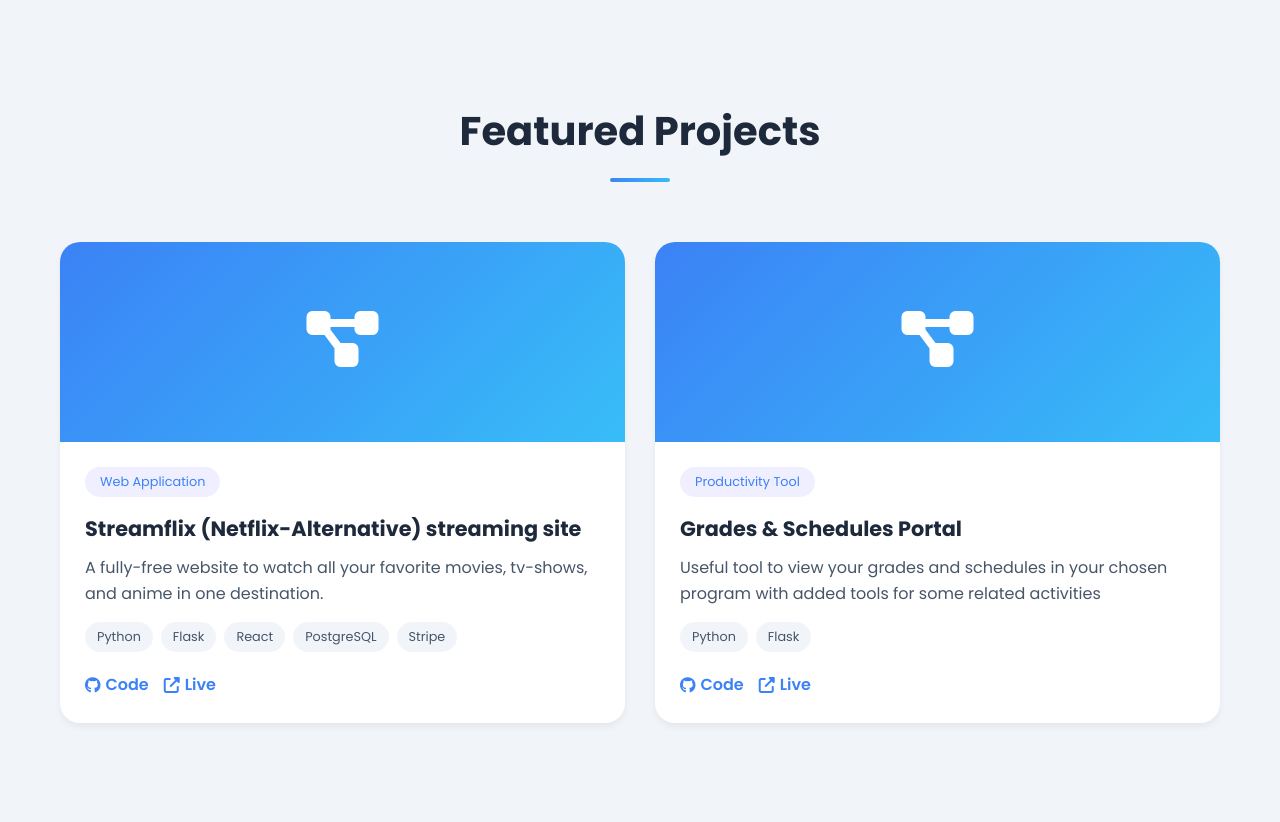
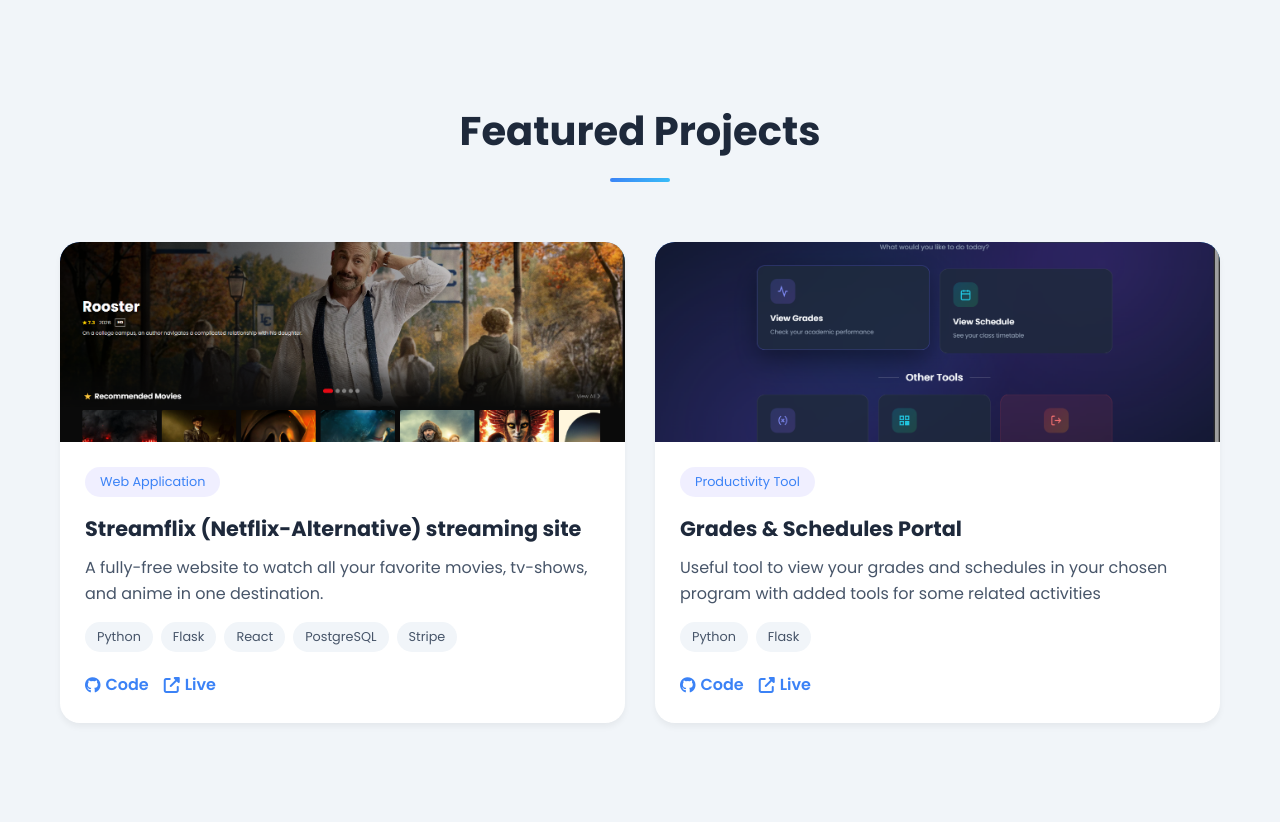
Before and after one commit to Geraldfab/Digital-Portfolio, a Flask app: page / in a window 1280 px wide. Shown: the part 3845-4667 px from the top of the page. Run offline with Flask 3, Linux system fonts and the light colour scheme.

Commit message:
Edited informations

```diff
--- a/static/css/style.css
+++ b/static/css/style.css
@@ -635,6 +635,12 @@ section {
     display: flex;
     align-items: center;
     justify-content: center;
+}
+
+.project-img {
+    width: 100%;
+    height: 200px;
+    object-fit: cover;
 }
 
 .project-placeholder {
--- a/templates/index.html
+++ b/templates/index.html
@@ -179,9 +179,11 @@
                 {% for project in data.projects %}
                 <div class="project-card">
                     <div class="project-image">
-                        <div class="project-placeholder">
-                            <i class="fas fa-project-diagram"></i>
-                        </div>
+                        <!-- Use local image from static/images/ -->
+                        <img src="{{ url_for('static', filename='images/' + project.image + '.jpg') if project.image else '' }}"
+                             alt="{{ project.title }}"
+                             class="project-img"
+                             onerror="this.style.display='none'; this.nextElementSibling.style.display='flex';">
                     </div>
                     <div class="project-content">
                         <span class="project-category">{{ project.category }}</span>
```
Also changed, not shown: static/images/project2.jpg.
